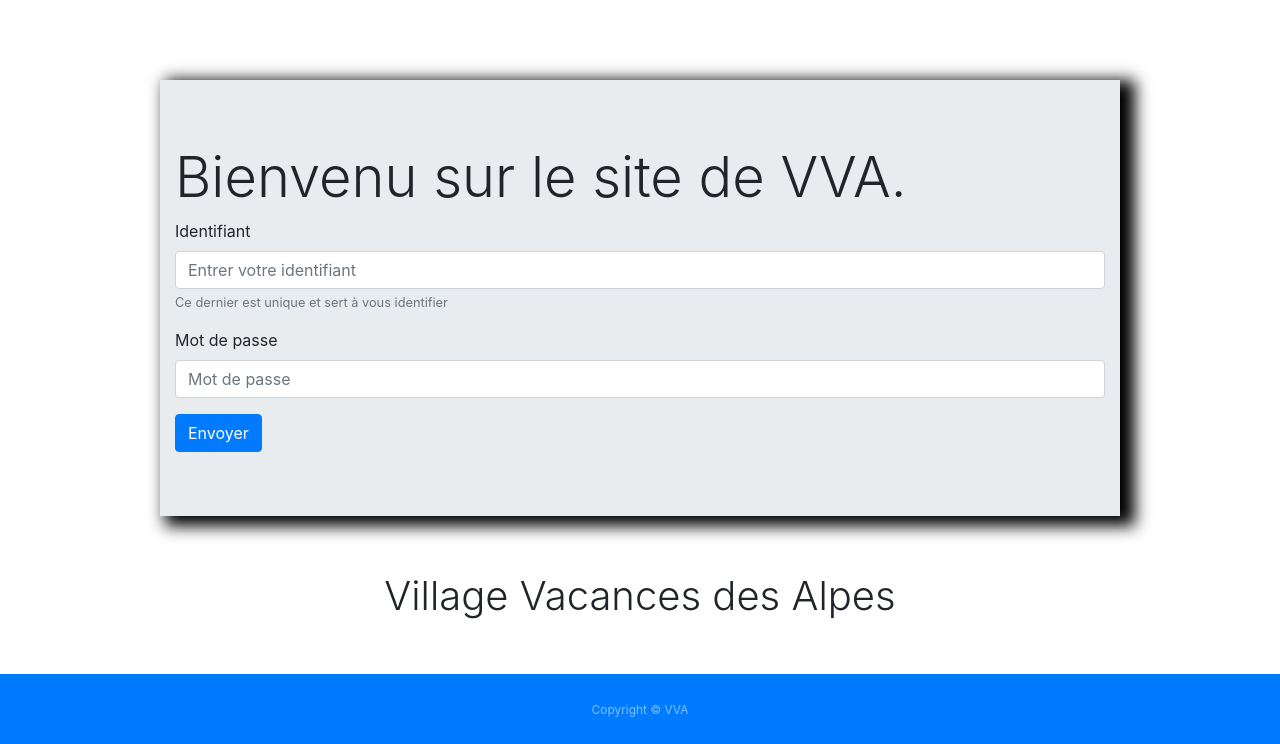
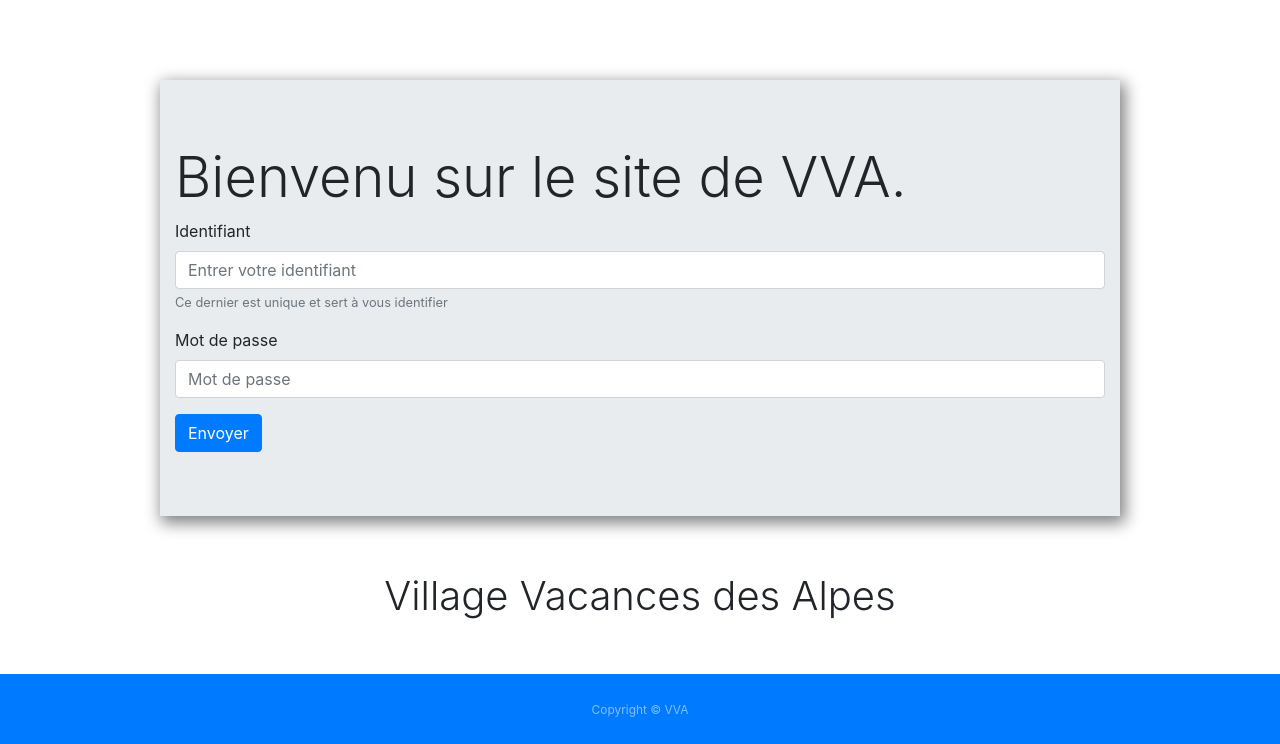
Before and after one commit to ThomasLEBRET/VVA, a PHP site: page /index.php?page=accueil in a window 1280 px wide. Shown: the part 56-800 px from the top of the page. Run offline with PHP 8.4, Linux system fonts and the light colour scheme.

Commit message:
better display for box shadow

```diff
--- a/code/public/css/main.css
+++ b/code/public/css/main.css
@@ -5,5 +5,5 @@
 	margin-bottom: 10vh;
 	border-radius: 15px;
 	padding: 5vh 5vh 5vh 5vh;
-	box-shadow: 10px 5px 15px 5px black;
+	box-shadow: 3px 5px 15px 2px grey;
 }
```
